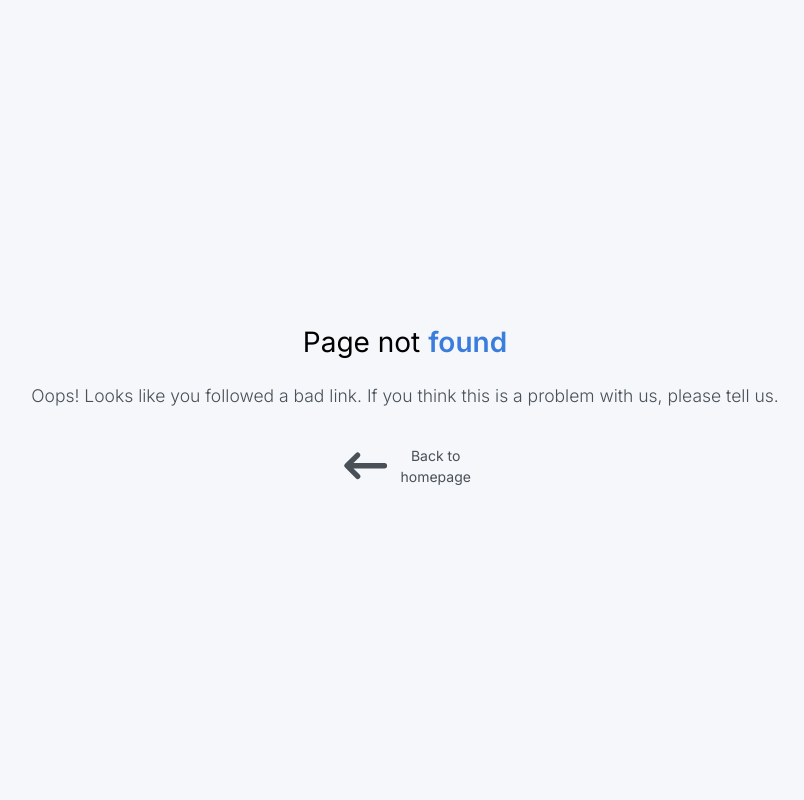
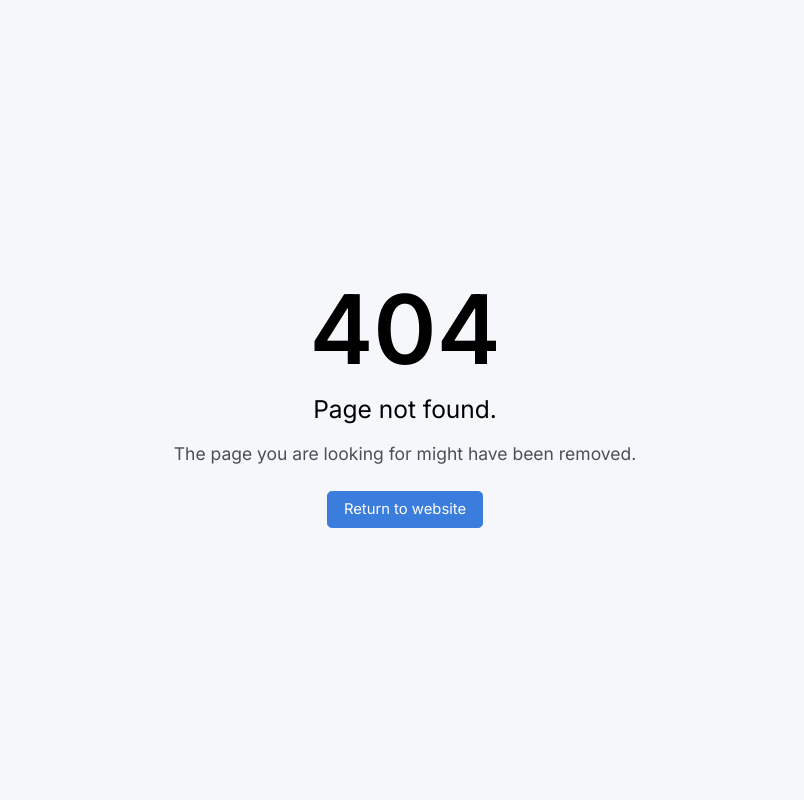
Before and after one commit to KHALDI2024/aidoc, a Flask app: template app/templates/home/page-404.html in a window 1280 px wide. Shown: the whole page, without its empty margins (235-1039 px from the left). Run offline with Flask 3, Linux system fonts and the light colour scheme; the template is opened without the code that fills it, so the values that code supplies are empty; some libraries are stand-ins or nearby versions.

Commit message:
Modify code html

```diff
--- a/app/templates/home/page-404.html
+++ b/app/templates/home/page-404.html
@@ -7,25 +7,24 @@
 
 {% block content %}
 
-    <main>
-        <section class="vh-100 d-flex align-items-center justify-content-center">
-            <div class="container">
-                <div class="row">
-                    <div class="col-12 text-center d-flex align-items-center justify-content-center">
-                        <div>
-                            {#<img class="img-fluid w-75" src="{{ url_for('static', filename='assets/img/illustrations/404.svg') }}" alt="404 not found">#}
-                            <h1 class="mt-5">Page not <span class="fw-bolder text-primary">found</span></h1>
-                            <p class="lead my-4">Oops! Looks like you followed a bad link. If you think this is a problem with us, please tell us.</p>
-                            <a href="/dashboard.html" class="btn btn-gray-800 d-inline-flex align-items-center justify-content-center mb-4">
-                                <svg class="icon icon-xs me-2" fill="currentColor" viewBox="0 0 20 20" xmlns="http://www.w3.org/2000/svg"><path fill-rule="evenodd" d="M7.707 14.707a1 1 0 01-1.414 0l-4-4a1 1 0 010-1.414l4-4a1 1 0 011.414 1.414L5.414 9H17a1 1 0 110 2H5.414l2.293 2.293a1 1 0 010 1.414z" clip-rule="evenodd"></path></svg>
-                                Back to homepage
-                            </a>
-                        </div>
-                    </div>
-                </div>
-            </div>
-        </section>
-    </main>
+<main class="d-flex w-100 h-100">
+		<div class="container d-flex flex-column">
+			<div class="row vh-100">
+				<div class="col-sm-10 col-md-8 col-lg-6 col-xl-5 mx-auto d-table h-100">
+					<div class="d-table-cell align-middle">
+
+						<div class="text-center">
+							<h1 class="display-1 fw-bold">404</h1>
+							<p class="h2">Page not found.</p>
+							<p class="lead fw-normal mt-3 mb-4">The page you are looking for might have been removed.</p>
+							<a class="btn btn-primary btn-lg" href="/">Return to website</a>
+						</div>
+
+					</div>
+				</div>
+			</div>
+		</div>
+	</main>
 
 {% endblock content %}
 
```
